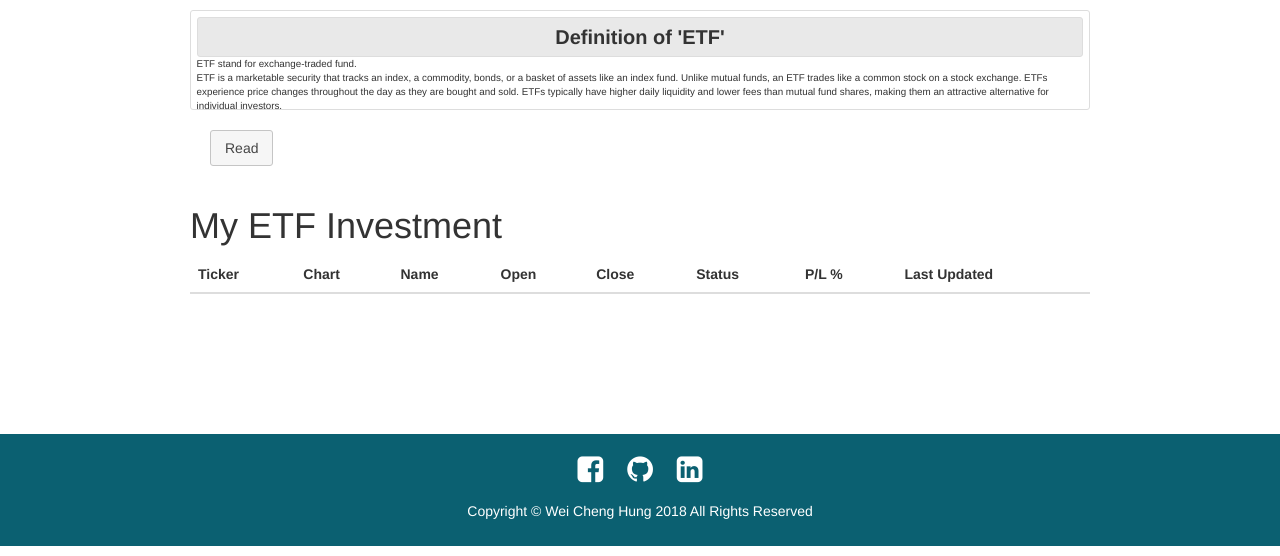
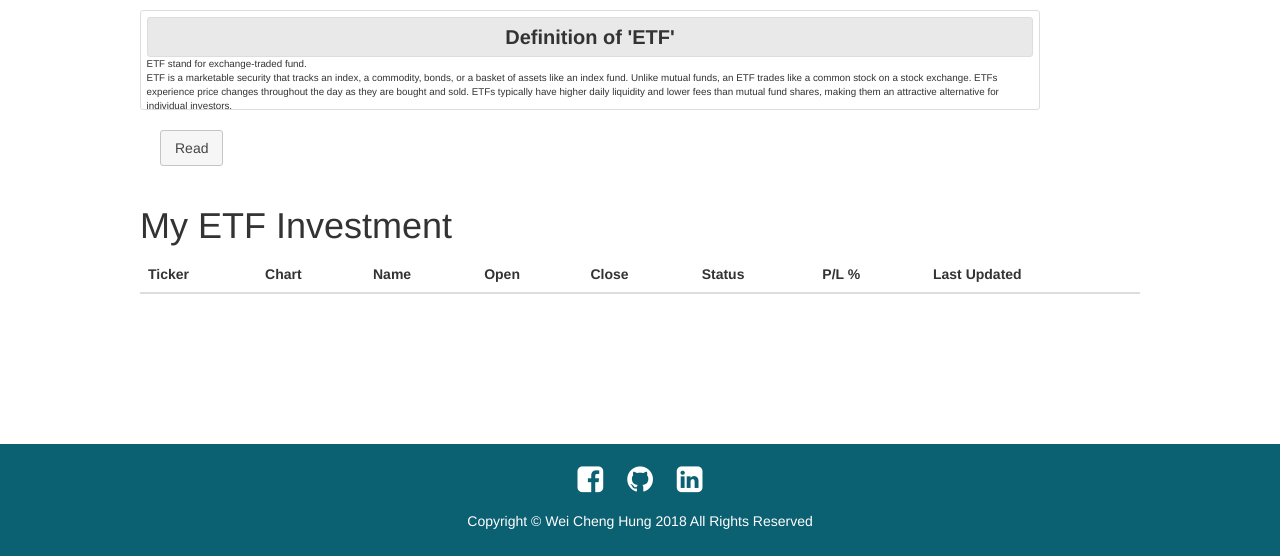
Before and after one commit to s777610/stock-etf-investment-full-stack, a Flask app: template src/templates/securities_list.html in a window 1280 px wide. Shown: the part 244-800 px from the top of the page. Run offline with Flask 2, Linux system fonts and the light colour scheme; the template is opened without the code that fills it, so the values that code supplies are empty; some libraries are stand-ins or nearby versions.

Commit message:
modify size of font and margin

```diff
--- a/src/application.py
+++ b/src/application.py
@@ -31,6 +31,7 @@ def about():
 
 @application.route('/securitieslist/<string:type>')
 def securitieslist(type):
+    from models.security import Security
     securities_list = Security.find_securities(type)
     return render_template("securities_list.html", securitys=securities_list, type=type)
 
@@ -38,6 +39,7 @@ def securitieslist(type):
 @application.route("/search", methods=['POST'])
 def search():
     if request.method == 'POST':
+        from models.security import Security
         ticker = request.form["ticker"].upper()
         security_name = Security.scrape_security_name(ticker)
         try:
@@ -48,5 +50,5 @@ def search():
 
 
 if __name__ == "__main__":
-    from models.security import Security
+    #from models.security import Security
     application.run(debug=True, port=4882)
--- a/src/static/css/main.css
+++ b/src/static/css/main.css
@@ -122,7 +122,7 @@ div.container-resume {
 }
 
 div.container-portfolio {
-  width: 900px;
+  width: 1000px;
   margin: 0 auto;
 }
 
@@ -161,7 +161,8 @@ div.card div.collapse div.card-body {
  * stock and etf table
  */
 div.table-responsive {
-  margin-bottom: 120px;
+  margin-bottom: 130px;
+
 }
 
 /*
@@ -169,6 +170,7 @@ div.table-responsive {
  */
 div.plot {
   margin-bottom: 120px;
+  font-size: 110%
 }
 
 
```
